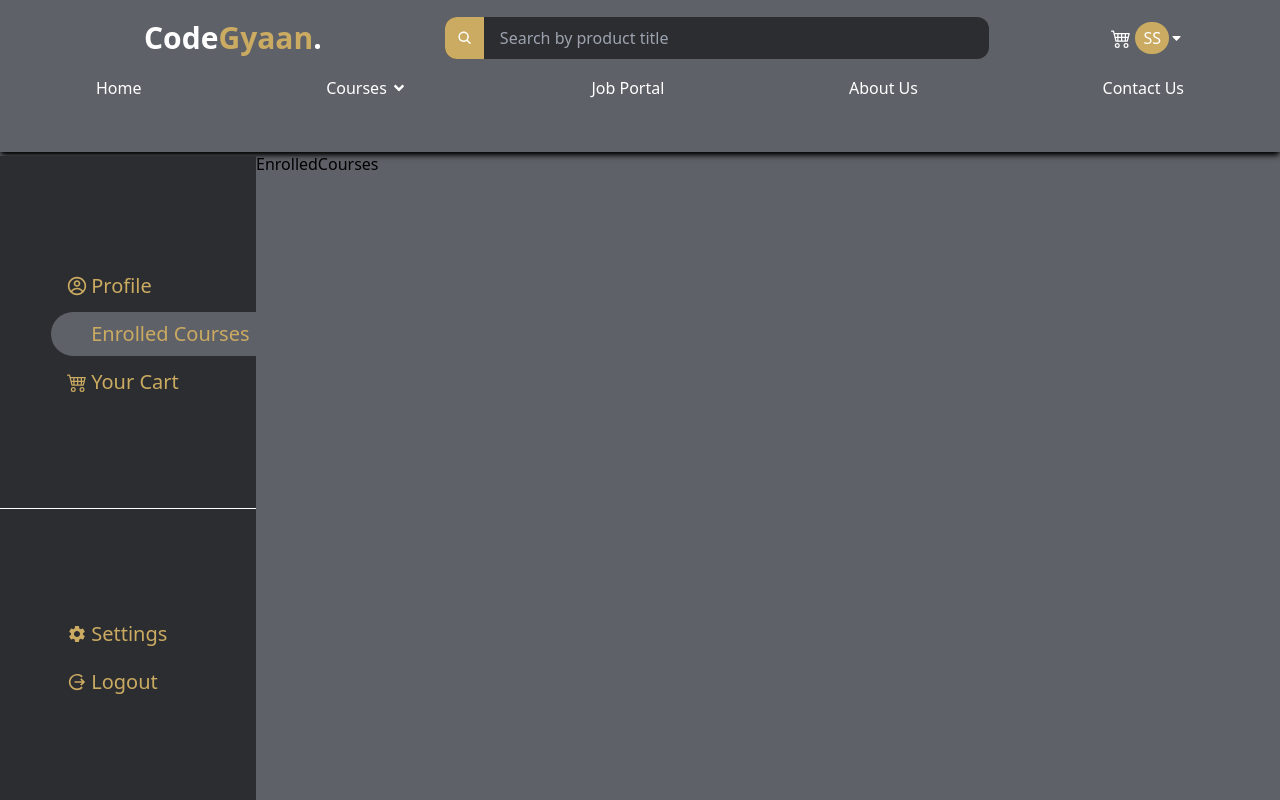
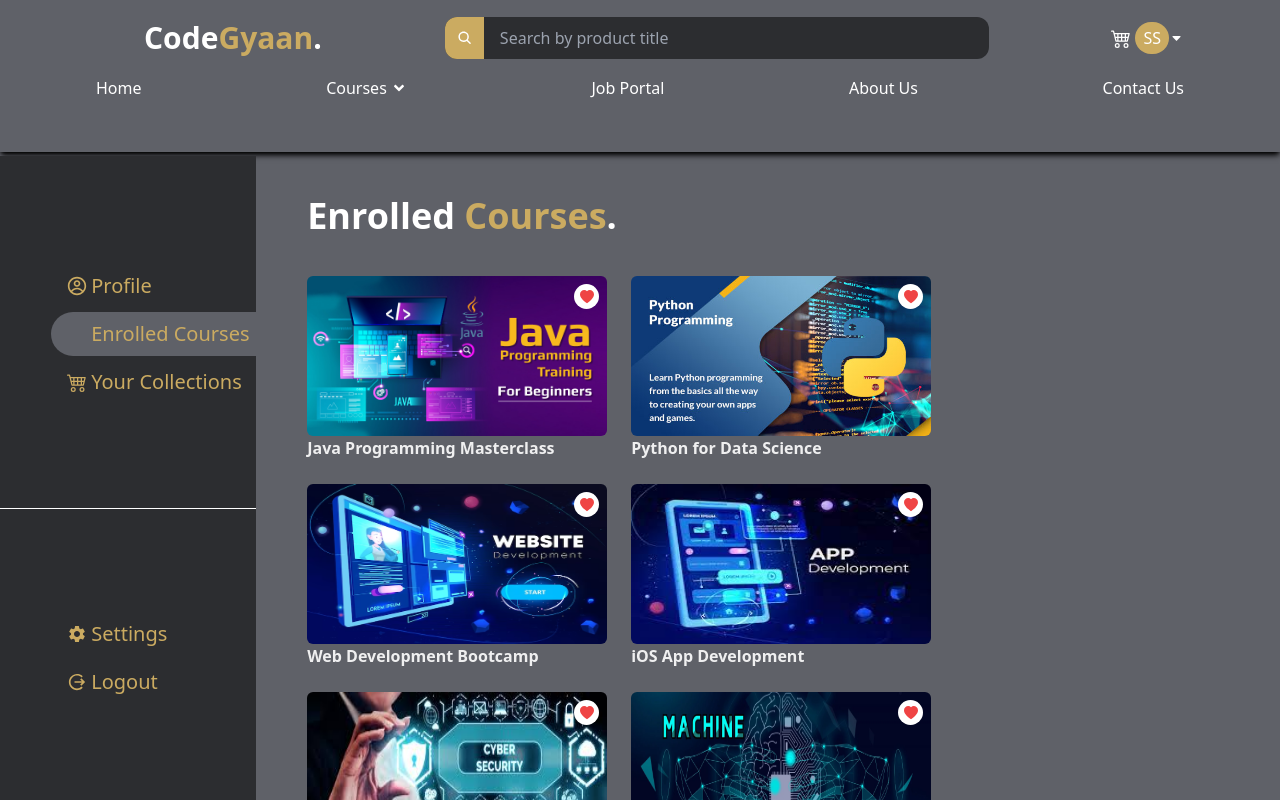
Before and after one commit to shivamshaw07/CodeGyaan, a React (Vite) app in the folder frontend/: page /dashboard/enrolled-courses in a window 1280 px wide. Built offline with nearby package versions, Linux system fonts and the light colour scheme; some icons are missing.

Commit message:
done profile

```diff
--- /dev/null
+++ b/frontend/src/components/MainDashBoard/CourseCard.jsx
@@ -0,0 +1,16 @@
+import React from 'react'
+import { BsFillHeartFill } from 'react-icons/bs'
+
+const CourseCard = ({title,image}) => {
+  return (
+    <div className='flex flex-col rounded-md cursor-pointer relative '>
+        <img src={image} alt="image" className='max-w-[250px] min-w-[300px] h-[160px] rounded-md'/>
+        <div className='text-white/90 font-semibold'>{title}</div>
+        <div className='flex justify-center items-center absolute text-red-500 text-sm bg-white rounded-full w-[25px] h-[25px] right-2 top-2'>
+            <BsFillHeartFill/>
+        </div>
+    </div>
+  )
+}
+
+export default CourseCard
--- a/frontend/src/components/MainDashBoard/EnrolledCourses.jsx
+++ b/frontend/src/components/MainDashBoard/EnrolledCourses.jsx
@@ -1,8 +1,21 @@
 import React from 'react'
+import enrolledCourse from '../../data/enrolledCourses'
+import CourseCard from './courseCard'
 
 const EnrolledCourses = () => {
   return (
-    <div>EnrolledCourses</div>
+    <div className="w-[80%] h-[81vh] overflow-hidden hover:overflow-y-scroll profile pb-[10vh] pt-[5vh] mt-1">
+        <div className="w-[90%] mx-auto flex flex-col gap-[5vh]">
+            <h1 className='text-4xl text-white font-bold'>Enrolled <span className='text-glod-color'>Courses</span>.</h1>
+            <div className='flex flex-wrap gap-6 w-full mx-auto items-center justify-start'>
+                {
+                    enrolledCourse.map((item,index) => (
+                        <CourseCard key={index} image={item.img} title={item.title}/>
+                    ))
+                }
+            </div>
+        </div>
+    </div>
   )
 }
 
--- a/frontend/src/components/MainDashBoard/Sidebar.jsx
+++ b/frontend/src/components/MainDashBoard/Sidebar.jsx
@@ -27,7 +27,7 @@ const Sidebar = () => {
             <NavLink to={'/dashboard/your-cart'}>
                 <div className=' w-full flex justify-start items-center gap-1 text-xl text-glod-color py-2 px-4 rounded-l-3xl'>
                     <BsCart4/>
-                    <div>Your Cart</div>
+                    <div>Your Collections</div>
                 </div>
             </NavLink>
         </div>
--- a/frontend/src/components/MainDashBoard/YourCart.jsx
+++ b/frontend/src/components/MainDashBoard/YourCart.jsx
@@ -1,8 +1,21 @@
 import React from 'react'
+import wishList from '../../data/wishList'
+import CourseCard from './courseCard'
 
 const YourCart = () => {
   return (
-    <div>YourCart</div>
+    <div className="w-[80%] h-[81vh] overflow-hidden hover:overflow-y-scroll profile pb-[10vh] pt-[5vh] mt-1">
+        <div className="w-[90%] mx-auto flex flex-col gap-[5vh]">
+            <h1 className='text-4xl text-white font-bold'>Your <span className='text-glod-color'>Collections</span>.</h1>
+            <div className='flex flex-wrap gap-6 w-full mx-auto items-center justify-start'>
+                {
+                    wishList.map((item,index) => (
+                        <CourseCard key={index} image={item.img} title={item.title}/>
+                    ))
+                }
+            </div>
+        </div>
+    </div>
   )
 }
 
--- /dev/null
+++ b/frontend/src/data/enrolledCourses.js
@@ -0,0 +1,112 @@
+
+import java from '../assets/courseListBanner/Java-Programming-Training-For-Beginners.png'
+import python from '../assets/courseListBanner/python-programing-banner.png'
+import web from '../assets/courseListBanner/website-development-banner_33099-1687.png'
+import game from '../assets/courseListBanner/gameDevelopment.png'
+import app from '../assets/courseListBanner/image.png'
+import cyberSecurity from '../assets/courseListBanner/cyberSecurity.png'
+import machineLearning from '../assets/courseListBanner/machine-lerning1-min-2048x695-1.png'
+import uiux from '../assets/courseListBanner/202308021690977891.png'
+import blockchain from '../assets/courseListBanner/blockchain-course.png'
+import cloud from '../assets/courseListBanner/cloud-computing (1).png'
+
+const enrolledCourse = [
+    {
+    title: "Java Programming Masterclass",
+    instructor: "Sophia Lee",
+    start_date: "15 Mar 2024",
+    img: java,
+    mode:"live",
+    features: ["24/7 live support", "interactive coding exercises"],
+    description:
+      "Embark on a comprehensive journey through Java programming. From basics to advanced topics, master the language and develop versatile applications. With live support and hands-on exercises, become a Java expert!",
+    price: {
+      original_price: 6999.0,
+      discounted_price: 5499.0,
+      discount_percentage: "20%",
+    },
+    tags: ["Java", "Programming", "Coding", "Software Development"],
+  },
+  {
+    title: "Python for Data Science",
+    instructor: "Dr. Alex Carter",
+    start_date: "10 Apr 2024",
+    img: python,
+    mode:"live",
+    features: ["personalized mentorship", "real-world projects"],
+    description:
+      "Dive into the realm of Python for data science. Learn from industry experts, work on real projects, and get personalized mentorship. Acquire the skills to tackle complex data challenges.",
+    price: {
+      original_price: 8499.0,
+      discounted_price: 6999.0,
+      discount_percentage: "18%",
+    },
+    tags: ["Python", "Data Science", "Machine Learning", "Data Analysis"],
+  },
+  {
+    title: "Web Development Bootcamp",
+    instructor: "Emily Johnson",
+    start_date: "5 May 2024",
+    img: web,
+    mode:"video",
+    features: ["HTML/CSS", "JavaScript", "Project-based learning"],
+    description:
+      "Become a proficient web developer with this intensive bootcamp. Master front-end technologies like HTML, CSS, and JavaScript through hands-on projects and expert guidance.",
+    price: {
+      original_price: 5999.0,
+      discounted_price: 4999.0,
+      discount_percentage: "17%",
+    },
+    tags: ["Web Development", "HTML", "CSS", "JavaScript"],
+  },
+  {
+    title: "iOS App Development",
+    instructor: "David Miller",
+    start_date: "20 Jun 2024",
+    img: app,
+    mode:"video",
+    features: ["Swift programming", "App deployment"],
+    description:
+      "Learn to build iOS apps from scratch using Swift. Dive into app deployment and unleash your creativity in the iOS development world.",
+    price: {
+      original_price: 7499.0,
+      discounted_price: 6499.0,
+      discount_percentage: "13%",
+    },
+    tags: ["iOS Development", "Swift", "App Development"],
+  },
+  {
+    title: "Cybersecurity Fundamentals",
+    instructor: "Dr. Sarah Williams",
+    start_date: "8 Jul 2024",
+    img: cyberSecurity,
+    mode:"live",
+    features: ["Ethical hacking", "Security protocols"],
+    description:
+      "Discover the basics of cybersecurity, including ethical hacking techniques and security protocols. Start your journey to protect digital systems.",
+    price: {
+      original_price: 6999.0,
+      discounted_price: 5999.0,
+      discount_percentage: "14%",
+    },
+    tags: ["Cybersecurity", "Ethical Hacking", "Security"],
+  },
+  {
+    title: "Machine Learning Fundamentals",
+    instructor: "Dr. Andrew Clark",
+    start_date: "15 Aug 2024",
+    img: machineLearning,
+    mode:"live",
+    features: ["Algorithms", "Model training"],
+    description:
+      "Explore the fundamentals of machine learning, covering algorithms and model training. Dive into the world of AI and data-driven decision-making.",
+    price: {
+      original_price: 7999.0,
+      discounted_price: 6999.0,
+      discount_percentage: "12%",
+    },
+    tags: ["Machine Learning", "AI", "Algorithms"],
+  }
+]
+
+export default enrolledCourse
--- /dev/null
+++ b/frontend/src/data/wishList.js
@@ -0,0 +1,81 @@
+import java from '../assets/courseListBanner/Java-Programming-Training-For-Beginners.png'
+import python from '../assets/courseListBanner/python-programing-banner.png'
+import web from '../assets/courseListBanner/website-development-banner_33099-1687.png'
+import game from '../assets/courseListBanner/gameDevelopment.png'
+import app from '../assets/courseListBanner/image.png'
+import cyberSecurity from '../assets/courseListBanner/cyberSecurity.png'
+import machineLearning from '../assets/courseListBanner/machine-lerning1-min-2048x695-1.png'
+import uiux from '../assets/courseListBanner/202308021690977891.png'
+import blockchain from '../assets/courseListBanner/blockchain-course.png'
+import cloud from '../assets/courseListBanner/cloud-computing (1).png'
+
+const wishList = [
+    {
+        title: "UI/UX Design Essentials",
+        instructor: "Olivia Garcia",
+        start_date: "3 Sep 2024",
+        img: uiux,
+        mode:"video",
+        features: ["Design thinking", "Prototyping tools"],
+        description:
+          "Master the essentials of UI/UX design, from design thinking to using prototyping tools. Create user-centric designs and craft intuitive interfaces.",
+        price: {
+          original_price: 6499.0,
+          discounted_price: 5499.0,
+          discount_percentage: "15%",
+        },
+        tags: ["UI/UX Design", "Design Thinking", "Prototyping"],
+      },
+      {
+        title: "Blockchain Technology",
+        instructor: "Mark Thompson",
+        start_date: "20 Oct 2024",
+        img: blockchain,
+        mode:"live",
+        features: ["Blockchain concepts", "Smart contracts"],
+        description:
+          "Demystify blockchain technology, understand its concepts, and explore smart contracts. Get ready to delve into the world of decentralized systems.",
+        price: {
+          original_price: 7999.0,
+          discounted_price: 6499.0,
+          discount_percentage: "19%",
+        },
+        tags: ["Blockchain", "Cryptocurrency", "Smart Contracts"],
+      },
+      {
+        title: "Cloud Computing Essentials",
+        instructor: "Dr. Kevin Smith",
+        start_date: "12 Nov 2024",
+        img: cloud,
+        mode:"video",
+        features: ["Cloud platforms", "Infrastructure as a Service (IaaS)"],
+        description:
+          "Master the essentials of cloud computing, explore various cloud platforms, and understand Infrastructure as a Service (IaaS) concepts.",
+        price: {
+          original_price: 6999.0,
+          discounted_price: 5499.0,
+          discount_percentage: "21%",
+        },
+        tags: ["Cloud Computing", "IaaS", "Cloud Platforms"],
+      },
+      {
+        title: "Game Development with Unity",
+        instructor: "Michael Adams",
+        start_date: "1 Dec 2024",
+        img: game,
+        mode:"live",
+        features: ["Unity game engine", "Game design principles"],
+        description:
+          "Enter the world of game development using Unity. Learn the Unity game engine and game design principles to create captivating games.",
+        price: {
+          original_price: 7499.0,
+          discounted_price: 5999.0,
+          discount_percentage: "20%",
+        },
+        tags: ["Game Development", "Unity", "Game Design"],
+      }
+
+    ]
+
+
+export default wishList
```
Also changed, not shown: frontend/src/components/MainDashBoard/Profile.jsx (+11 -2 lines).
